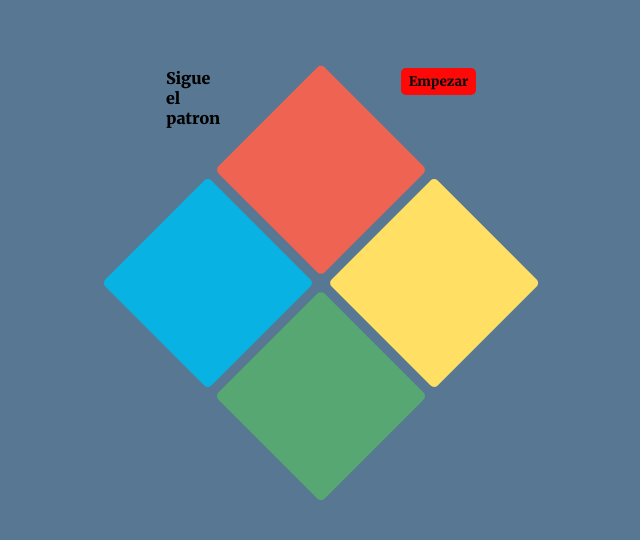
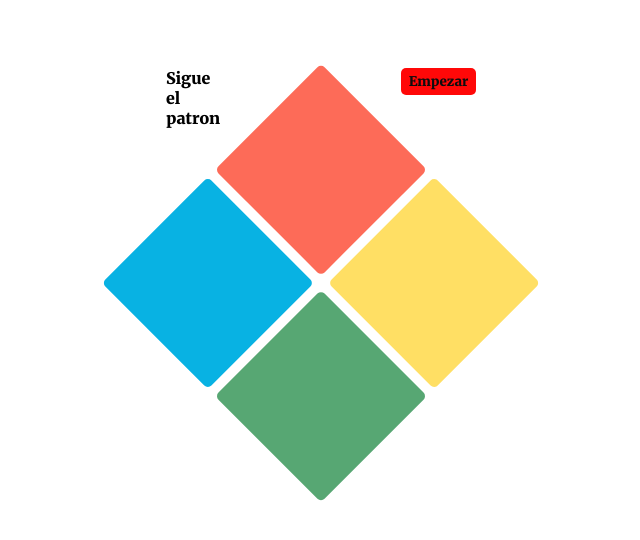
Before and after one commit to JeysonJosueGomezVillamizarADSI/JuegoSigueElPatron, a plain HTML site: page index.html in a window 1280 px wide. Shown: the whole page, without its empty margins (327-967 px from the left). Drawn offline with Linux system fonts and the light colour scheme.

Commit message:
Cambio color

```diff
--- a/styles.css
+++ b/styles.css
@@ -3,7 +3,6 @@ body {
     place-items: center;
     width: 100%;
     font-family: 'Merriweather', serif;
-    background-color: #587792;
 }
 
 .simon {
@@ -29,11 +28,11 @@ body {
 
 .square:active,
 .active {
-    filter: brightness(125%);
+    filter: brightness(220%);
 }
 
 .red {
-    background-color: #EE6352;
+    background-color: #fd6b58;
 }
 
 .blue {
```
